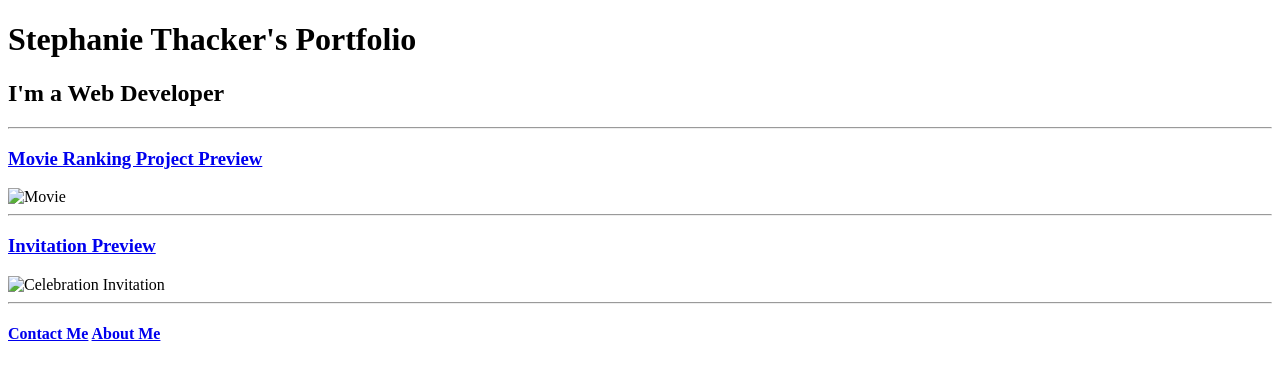
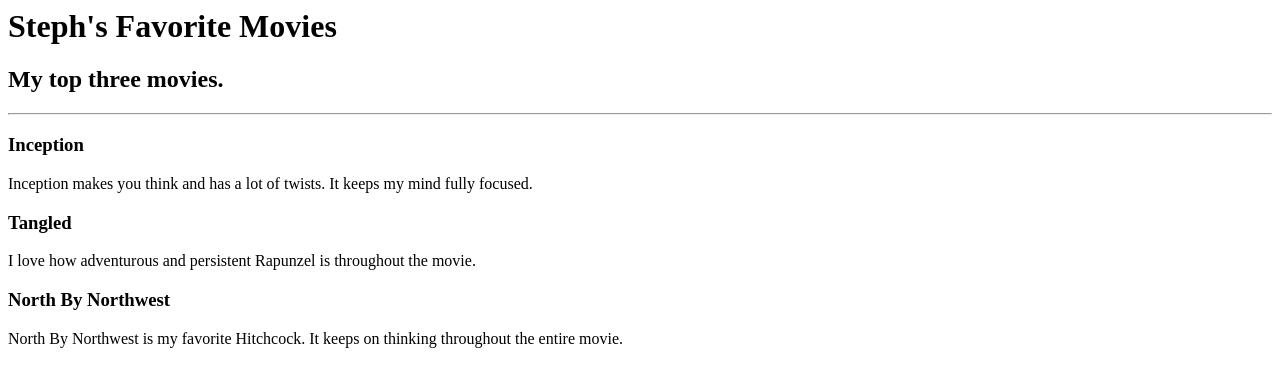
Before and after one commit to sthack2/html-portfolio, a plain HTML site: page index.html in a window 1280 px wide. Drawn offline with Linux system fonts and the light colour scheme.

Commit message:
Add files via upload

```diff
--- a/index.html
+++ b/index.html
@@ -1,29 +1,13 @@
-<!DOCTYPE html>
-<html lang="en">
+<!-- Write your code below -->
+ <h1>Steph's Favorite Movies</h1>
 
-<head>
-    <meta charset="UTF-8">
-    <title>Stephanie Thacker</title>
-</head>
+ <h2>My top three movies.</h2>
 
-<body>
-    <h1>Stephanie Thacker's Portfolio</h1>
-    <h2>I'm a Web Developer</h2>
+ <hr />
 
-    <hr/>
-
-    <h3><a href="../2.4 Movie Ranking Project">Movie Ranking Project Preview</a></h3>
-    <img src="./public/Favorite Movies.png" height="200" alt=Movie Ranking list>
-
-    <hr/>
-
-    <h3> <a href="../3.4 Birthday Invite Project/index.html"> Invitation Preview</a></h3>
-    <img src="./public/Invitation.png" height="200" alt="Celebration Invitation">
-
-     <hr/>
-
-    <h4><a href="./public/contact.html"> Contact Me</a>
-    <a href="./public/about.html"> About Me</a></h4>
-</body>
-
-</html>
+ <h3>Inception</h3>
+ <p>Inception makes you think and has a lot of twists. It keeps my mind fully focused.</p>
+ <h3>Tangled</h3>
+ <p>I love how adventurous and persistent Rapunzel is throughout the movie.</p>
+ <h3>North By Northwest</h3>
+ <p>North By Northwest is my favorite Hitchcock. It keeps on thinking throughout the entire movie.</p>
```
